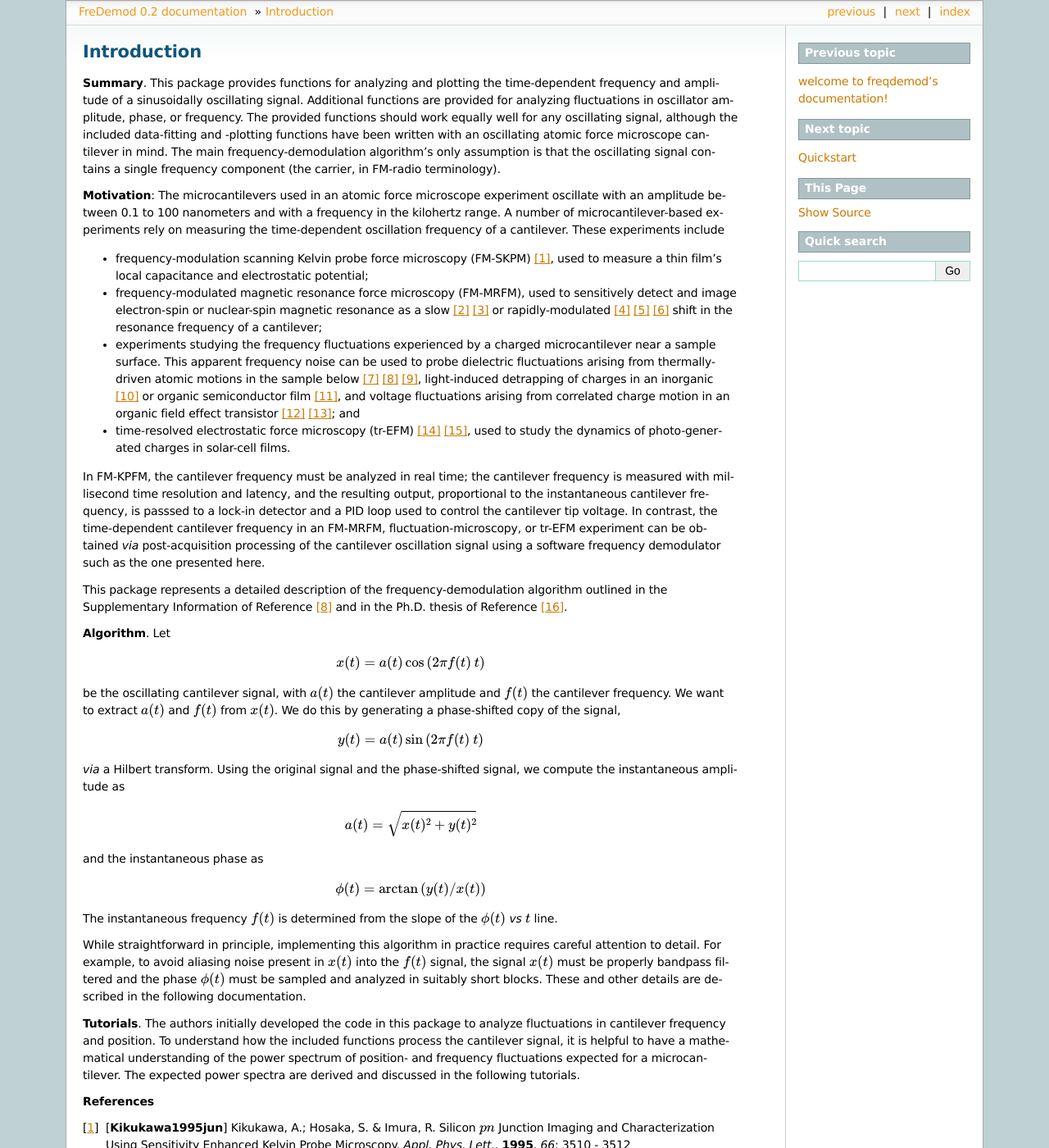
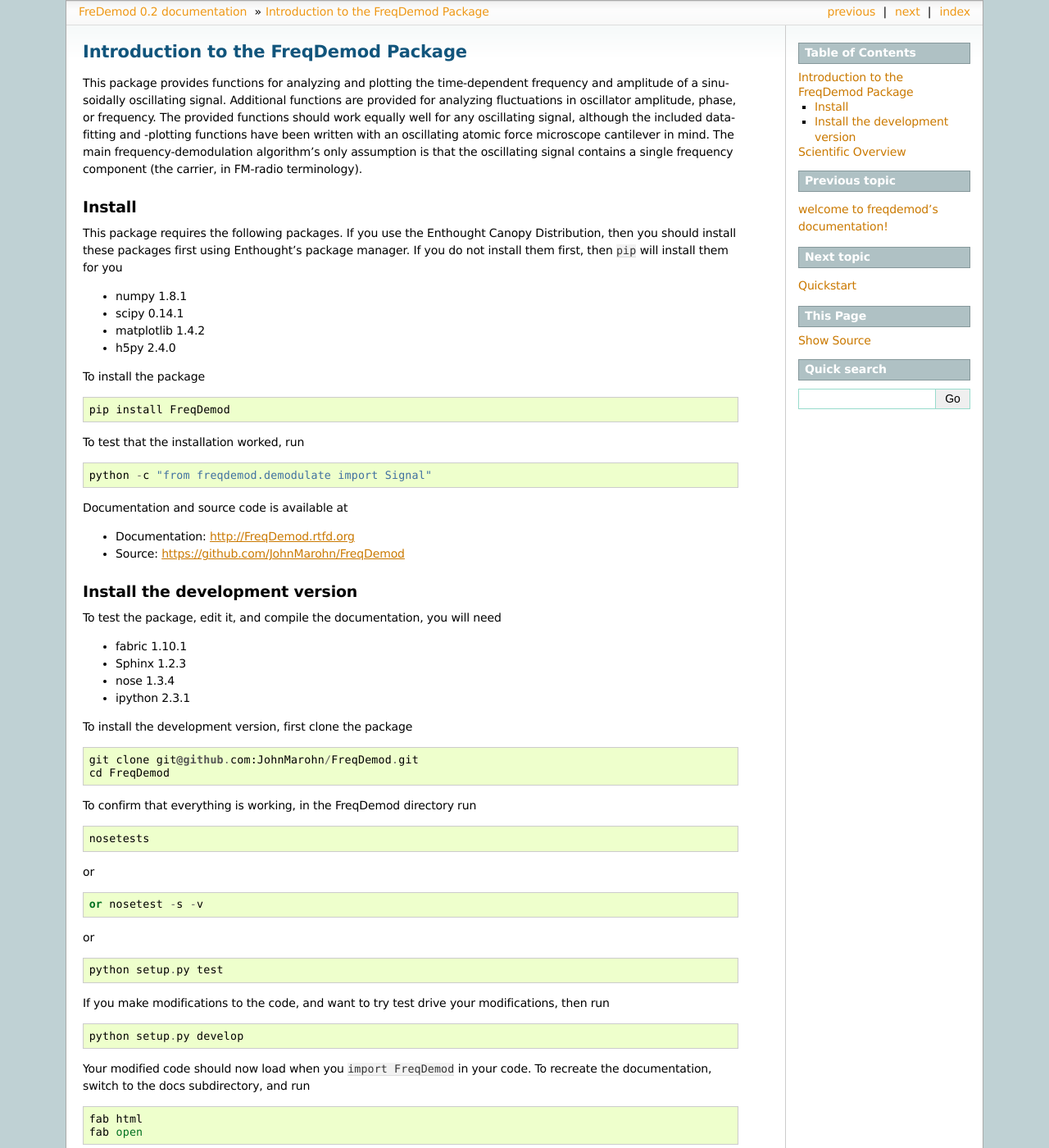
Before and after one commit to JohnMarohn/FreqDemod, a Sphinx documentation site: the page built from docs/intro.rst, in a window 1280 px wide and 1400 px high. Shown: the whole window at 82% size. Built offline with Sphinx 7.4.7, drawn with Linux system fonts in a browser that asks for light colours; some of the changed text lies outside the part shown.

Commit message:
Prepare for release: Rewrite README, add HISTORY, and have the docs import these two files.

```diff
--- /dev/null
+++ b/README.rst
@@ -0,0 +1,77 @@
+Introduction to the FreqDemod Package
+=====================================
+
+This package provides functions for analyzing and plotting the time-dependent frequency and amplitude of a sinusoidally oscillating signal.  Additional functions are provided for analyzing fluctuations in oscillator amplitude, phase, or frequency.  The provided functions should work equally well for any oscillating signal, although the included data-fitting and -plotting functions have been written with an oscillating atomic force microscope cantilever in mind.  The main frequency-demodulation algorithm's only assumption is that the oscillating signal contains a single frequency component (the carrier, in FM-radio terminology).
+
+Install
+-------
+
+This package requires the following packages.  If you use the Enthought Canopy Distribution, then you should install these packages first using Enthought's package manager.  If you do not install them first, then ``pip`` will install them for you
+
+* numpy 1.8.1
+
+* scipy 0.14.1
+
+* matplotlib 1.4.2
+
+* h5py 2.4.0
+
+To install the package ::
+
+    pip install FreqDemod
+
+To test that the installation worked, run ::
+
+    python -c "from freqdemod.demodulate import Signal"
+
+Documentation and source code is available at
+
+* Documentation: http://FreqDemod.rtfd.org
+
+* Source: https://github.com/JohnMarohn/FreqDemod
+
+Install the development version
+-------------------------------
+
+To test the package, edit it, and compile the documentation, you will need
+
+* fabric 1.10.1
+
+* Sphinx 1.2.3
+
+* nose 1.3.4
+
+* ipython 2.3.1
+
+To install the development version, first clone the package ::
+
+    git clone git@github.com:JohnMarohn/FreqDemod.git
+    cd FreqDemod
+
+To confirm that everything is working, in the FreqDemod directory run ::
+
+    nosetests
+
+or ::
+
+    or nosetest -s -v
+
+or ::
+
+    python setup.py test
+
+If you make modifications to the code, and want to try test drive your modifications, then run ::
+
+    python setup.py develop
+
+Your modified code should now load when you ``import FreqDemod`` in your code.  To recreate the documentation, switch to the docs subdirectory, and run ::
+
+    fab html
+    fab open
+
+
+If successful, you should see the documentation appear in your webbrowser.  The documentation is created in the directory ``FreqDemod/docs/_build/html``.
+
+There is an example ipython notebook in the ``FreqDemod/freqdemod/docs`` directory.  Running the following command will convert the notebook to html and copy it to the documentation directory ::
+
+    fab html_full
--- /dev/null
+++ b/docs/history.rst
@@ -0,0 +1 @@
+.. include:: ../HISTORY.rst
--- a/docs/index.rst
+++ b/docs/index.rst
@@ -16,6 +16,7 @@
    util.rst
    hdf5.rst
    tests.rst
+   history.rst
    develop.rst
    license.rst
    acknow.rst
--- a/docs/intro.rst
+++ b/docs/intro.rst
@@ -1,7 +1,7 @@
-Introduction
-============
+.. include:: ../README.rst
 
-**Summary**.  This package provides functions for analyzing and plotting the time-dependent frequency and amplitude of a sinusoidally oscillating signal.  Additional functions are provided for analyzing fluctuations in oscillator amplitude, phase, or frequency.  The provided functions should work equally well for any oscillating signal, although the included data-fitting and -plotting functions have been written with an oscillating atomic force microscope cantilever in mind.  The main frequency-demodulation algorithm's only assumption is that the oscillating signal contains a single frequency component (the carrier, in FM-radio terminology).
+Scientific Overview
+===================
 
 **Motivation**: The microcantilevers used in an atomic force microscope experiment oscillate with an amplitude between 0.1 to 100 nanometers and with a frequency in the kilohertz range.  A number of microcantilever-based experiments rely on measuring the time-dependent oscillation frequency of a cantilever.  These experiments include
 
```
Also changed, not shown: HISTORY.rst (added, +38 -0 lines), README.md (deleted, +0 -123 lines).
